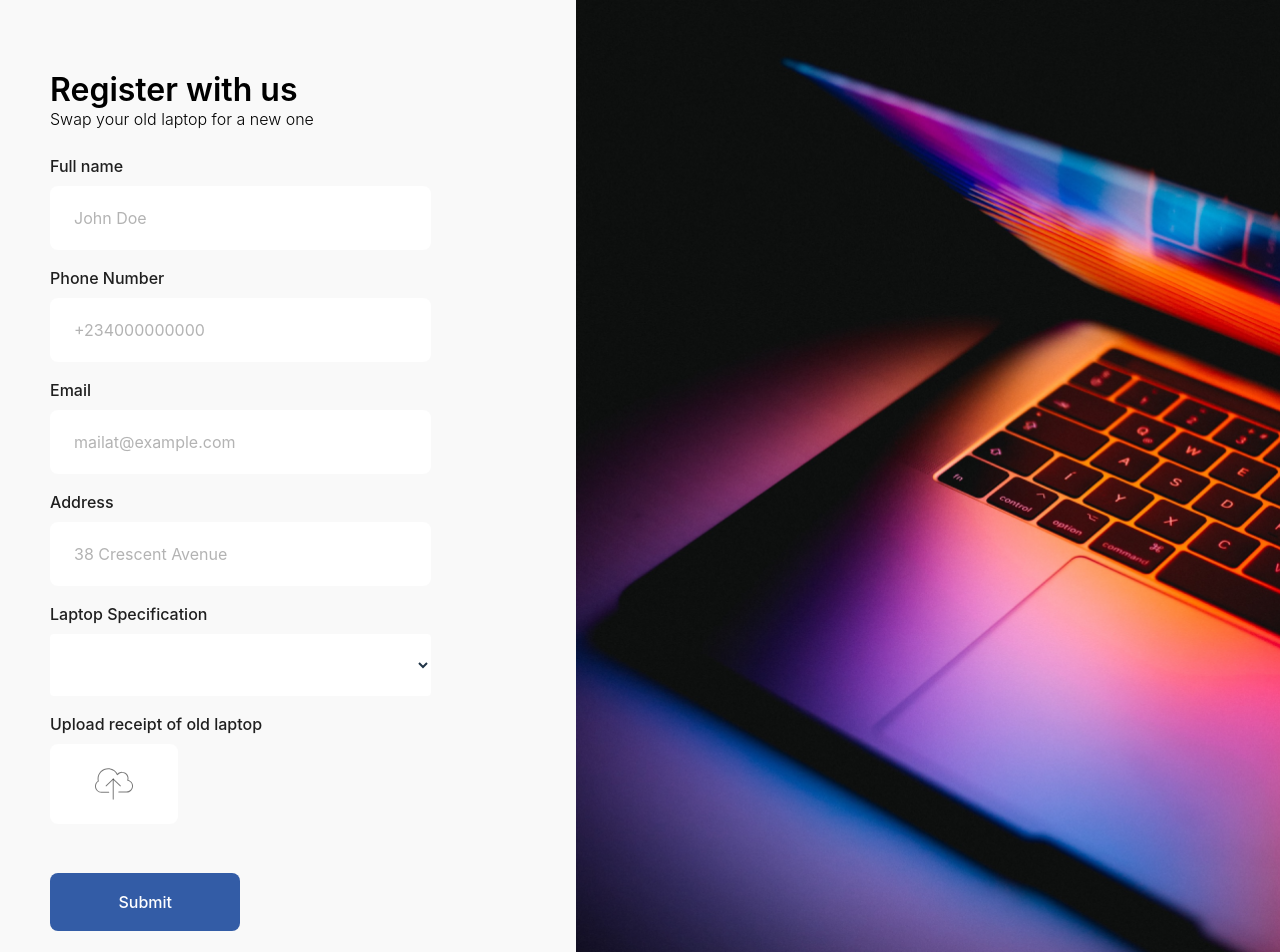
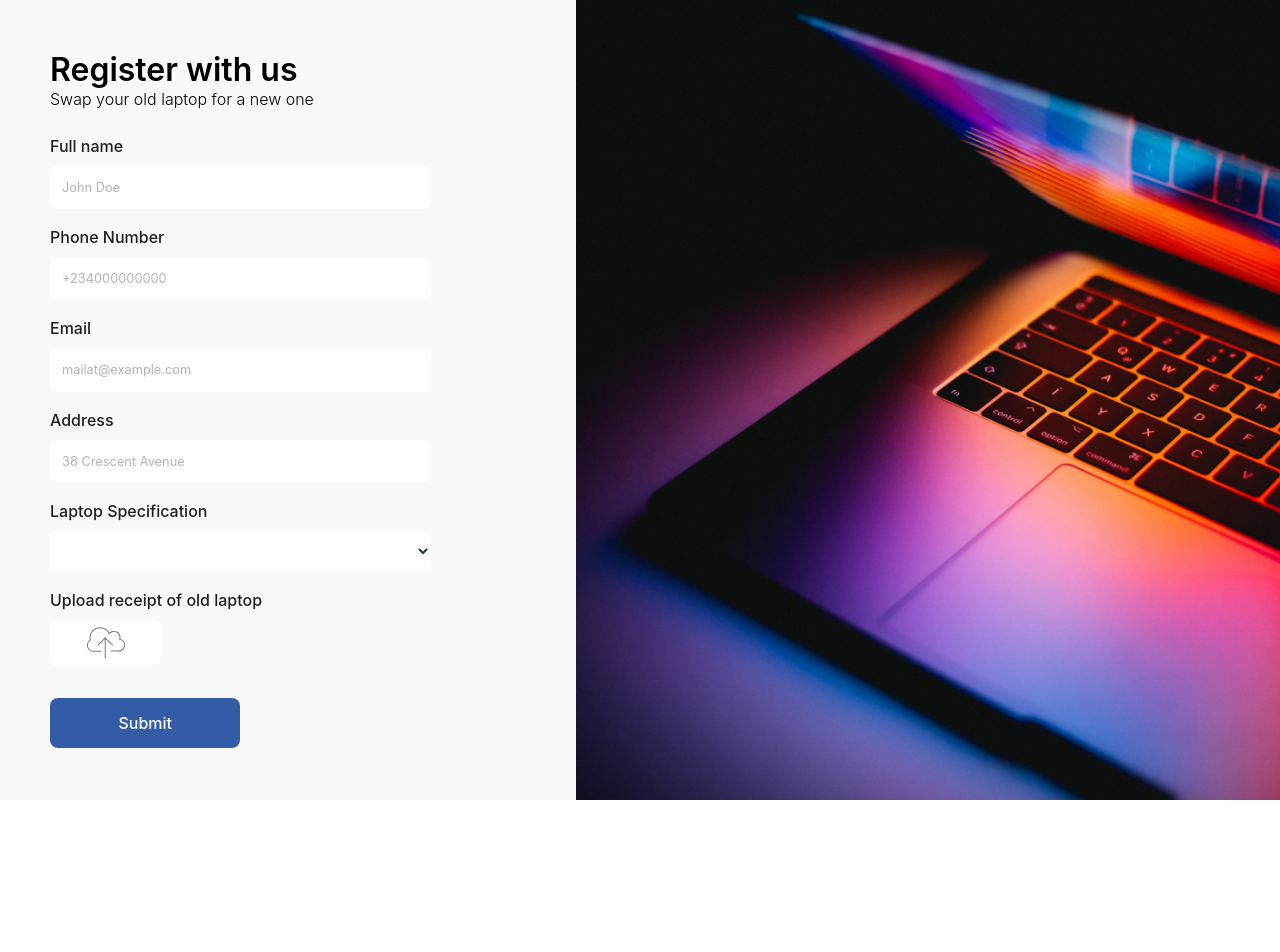
Before and after one commit to KasiePatricia/contact-us, a Vue app: page / in a window 1280 px wide. Shown: the top 952 px of the page. After the commit the page ends 800 px from the top, so only its background shows below. Built offline with nearby package versions, Linux system fonts and the light colour scheme.

Commit message:
update on the functionality

```diff
--- a/package.json
+++ b/package.json
@@ -4,7 +4,7 @@
   "version": "0.0.0",
   "type": "module",
   "scripts": {
-    "dev": "vite",
+    "dev": "vite --port 3000",
     "build": "vite build",
     "preview": "vite preview"
   },
--- a/src/App.vue
+++ b/src/App.vue
@@ -14,5 +14,7 @@ import Frame from "./components/Frame.vue";
 .main-container {
   display: flex;
   width: 100%;
+  height: 100vh;
+  overflow: hidden;
 }
 </style>
--- a/src/components/Form.vue
+++ b/src/components/Form.vue
@@ -1,97 +1,80 @@
+<!-- <template>
+  <div>login</div>
+</template> -->
 <script setup>
 import { ref } from "vue";
-import axios from "axios";
 import { toast } from "vue3-toastify";
 import "vue3-toastify/dist/index.css";
+// eslint-disable-next-line no-undef
 
-const selectedFile = ref("");
 const contact = ref({
-  name: "",
-  number: "",
+  fullname: "",
+  phone: "",
   email: "",
   address: "",
-  laptopType: "",
+  laptop: "",
 });
 
-// initial loading state
 const loading = ref(false);
+const filePicked = ref(null);
 
-// function to upload the receipt
-const handleFileChange = (event) => {
-  const selected = event.target.files[0];
-  if (selected) {
-    selectedFile.value = selected.name;
-    console.log("Selected file:", selectedFile.value);
+const handleFile = (e) => {
+  const file = e.target.files[0];
+  if (file) {
+    filePicked.value = file.name;
+  } else {
+    filePicked.value = null;
   }
 };
 
-// const handleSubmit = async () => {
-//   loading.value = true;
+const handleSubmit = async (e) => {
+  e.preventDefault();
+  const { fullname, phone, email, address, laptop } = contact.value;
 
-//   try {
-//     let config = {
-//       method: "post",
-//       maxBodyLength: Infinity,
-//       url: "https://testbackend-ya01.onrender.com/api/v1/users/register",
-//       headers: {
-//         ...data.getHeaders(),
-//       },
-//       data: JSON.stringify({
-//         name: contact.value.name,
-//         number: contact.value.number,
-//         email: contact.value.email,
-//         address: contact.value.address,
-//         laptopType: contact.value.laptopType,
-//         // Add more fields as needed
-//       }),
-//     };
+  const propsParams = new URLSearchParams({
+    fullname,
+    phone,
+    email,
+    address,
+    laptop,
+  });
 
-//     axios
-//       .request(config)
-//       .then((response) => {
-//         console.log(JSON.stringify(response.data));
-//       })
-//       .catch((error) => {
-//         console.log(error);
-//       });
+  const fileData = new FormData();
+  if (filePicked.value) {
+    // Use .value here
+    fileData.append("receipt", filePicked.value);
+  }
 
-//     // Handle the response if needed
-//     console.log("API Response:", response.data);
-//   } catch (error) {
-//     console.error("Error submitting data:", error);
-//   } finally {
-//     loading.value = false;
-//   }
-// };
-
-const handleSubmit = async () => {
   loading.value = true;
 
   try {
-    const response = await axios.post(
-      "https://testbackend-ya01.onrender.com/api/v1/users/register",
+    const response = await fetch(
+      `https://testbackend-ya01.onrender.com/api/v1/users/register?${propsParams.toString()}`,
       {
-        name: contact.value.name,
-        number: contact.value.number,
-        email: contact.value.email,
-        address: contact.value.address,
-        laptopType: contact.value.laptopType,
-        // Add more fields as needed
+        method: "POST",
+        body: fileData,
       }
     );
 
-    // toast("Thank your for registering", {
-    //   autoClose: 3000,
-    //   theme: "light",
-    //   type: "success",
-    //   position: "top-center",
-    //   transition: "slide",
-    // });
+    if (!response.ok) {
+      const errorData = await response.json();
+      console.error(errorData);
+    } else {
+      const data = await response.json();
+      console.log("Here");
+      console.log(data);
+    }
+    contact.value = {};
 
-    // // clear waitlist details
-    // this.contact = {};
+    toast("Thank your for registering", {
+      autoClose: 3000,
+      theme: "light",
+      type: "success",
+      position: "top-center",
+      transition: "slide",
+    });
 
-    console.log("API Response:", response.data);
+    loading.value = false;
   } catch (error) {
     toast(error.response.data.message, {
       autoClose: 3000,
@@ -100,8 +83,7 @@ const handleSubmit = async () => {
       position: "top-center",
       transition: "slide",
     });
-    console.error("Error submitting data:", error);
-  } finally {
+    console.error(error);
     loading.value = false;
   }
 };
@@ -114,51 +96,50 @@ const handleSubmit = async () => {
         <h1 class="title">Register with us</h1>
         <p class="description">Swap your old laptop for a new one</p>
       </div>
-      <form>
+      <form @submit="handleSubmit">
         <div class="contact-box">
           <h3 class="contact-box__title">Full name</h3>
           <input
+            v-model="contact.fullname"
             type="text"
             class="contact-box__input"
             placeholder="John Doe"
-            v-model="contact.name"
             required
           />
         </div>
         <div class="contact-box">
           <h3 class="contact-box__title">Phone Number</h3>
           <input
+            v-model="contact.phone"
             type="text"
             class="contact-box__input"
             placeholder="+234000000000"
-            v-model="contact.number"
             required
           />
         </div>
         <div class="contact-box">
           <h3 class="contact-box__title">Email</h3>
           <input
+            v-model="contact.email"
             type="email"
             class="contact-box__input"
             placeholder="mailat@example.com"
-            v-model="contact.email"
             required
           />
         </div>
         <div class="contact-box">
           <h3 class="contact-box__title">Address</h3>
           <input
+            v-model="contact.address"
             type="text"
             class="contact-box__input"
             placeholder="38 Crescent Avenue"
-            v-model="contact.address"
             required
           />
         </div>
         <div class="contact-box">
           <h3 class="contact-box__title">Laptop Specification</h3>
-          <select v-model="contact.selected" class="custom-dropdown__selected">
-            <option value="">Select Laptop Type</option>
+          <select v-model="contact.laptop" class="custom-dropdown__selected">
             <option value="HP">HP</option>
             <option value="DELL">DELL</option>
             <option value="ACER">ACER</option>
@@ -168,20 +149,25 @@ const handleSubmit = async () => {
         <div class="contact-box">
           <h3 class="contact-box__title">Upload receipt of old laptop</h3>
           <div class="contact-box__upload">
-            <img src="../assets/icons/upload.svg" class="upload" alt="upload" />
+            <img
+              src="../assets/icons/upload.svg"
+              class="upload cursor-pointer"
+              alt="upload"
+            />
             <input
               type="file"
+              class="cursor-pointer"
               style="opacity: 0; position: absolute"
-              @change="handleFileChange"
+              @change="handleFile"
             />
           </div>
-          <p>{{ selectedFile }}</p>
+          <p class="text-xs">{{ filePicked }}</p>
+          <button class="btn" :disabled="loading" type="submit">
+            <span v-if="loading" class="spinner"></span>
+            <span v-else>Submit</span>
+          </button>
         </div>
       </form>
-      <button class="btn" @click="handleSubmit" :disabled="loading">
-        <span v-if="loading" class="spinner"></span>
-        <span v-else>Submit</span>
-      </button>
     </div>
   </section>
 </template>
@@ -190,8 +176,9 @@ const handleSubmit = async () => {
 .wrapper {
   display: flex;
   background: #f9f9f9;
-  padding: 3rem 1rem 2rem;
+  padding: 3rem 1rem;
   flex-basis: 100%;
+  overflow: auto;
 }
 
 .inner-wrapper {
@@ -229,9 +216,9 @@ const handleSubmit = async () => {
 
 .contact-box__input {
   width: 100%;
-  padding: 20px 24px;
+  padding: 12px;
   border: none;
-  font-size: 1rem;
+  font-size: 0.8rem;
   font-weight: 400;
   border-radius: 0.5rem;
   background: #fff;
@@ -243,10 +230,11 @@ const handleSubmit = async () => {
   display: flex;
   justify-content: center;
   align-items: center;
-  width: 8rem;
-  padding: 20px 0;
+  width: 7rem;
+  padding: 3px 0;
   border-radius: 0.5rem;
   background: #fff;
+  cursor: pointer;
 }
 
 .contact-box__input::placeholder {
@@ -255,26 +243,29 @@ const handleSubmit = async () => {
 
 .btn {
   display: flex;
-  padding: 24px 48px;
+  padding: 20px 48px;
   justify-content: center;
   align-items: center;
   gap: 10px;
   width: 100%;
   color: #fff;
-  font-size: 16px;
+  font-size: 1rem;
   font-weight: 500;
   line-height: 10px;
   border-radius: 8px;
   background: #335ca6;
+  margin-top: 1rem;
+  transition: background 300ms ease-in;
 }
 
 .btn:hover {
-  border-color: #646cff;
+  background: #6d2bbd;
+  /* transform: scale(0.9); */
 }
-.btn:focus,
+/* .btn:focus,
 .btn:focus-visible {
   outline: 4px auto #bdc0ec;
-}
+} */
 
 /* dropdown */
 .custom-dropdown {
@@ -287,8 +278,9 @@ const handleSubmit = async () => {
   display: flex;
   justify-content: space-between;
   align-items: center;
-  padding: 20px 24px;
+  padding: 12px;
   border: none;
+  font-size: 0.8rem;
   border-radius: 4px;
   cursor: pointer;
   background-color: #fff;
@@ -341,7 +333,7 @@ const handleSubmit = async () => {
 
 @media (min-width: 600px) {
   .wrapper {
-    padding: 70px 50px 40px;
+    padding: 50px 50px 40px;
   }
   .inner-wrapper {
     width: 80%;
--- a/src/components/Frame.vue
+++ b/src/components/Frame.vue
@@ -11,6 +11,7 @@
 @media (min-width: 769px) {
   .frame {
     display: block;
+    height: 100vh;
     flex-basis: 50%;
     width: 50%;
     object-fit: cover;
```
